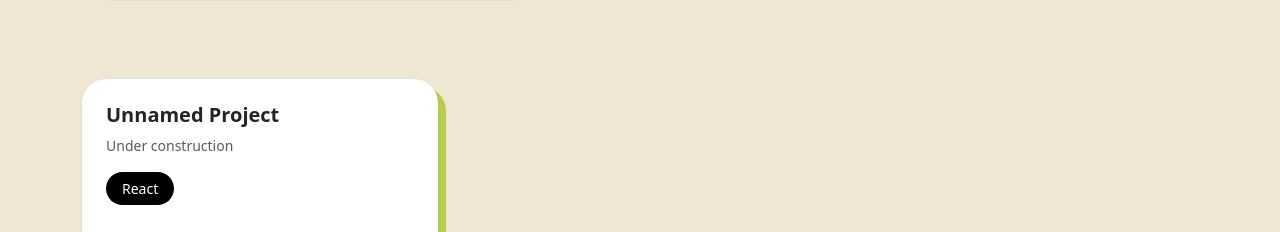
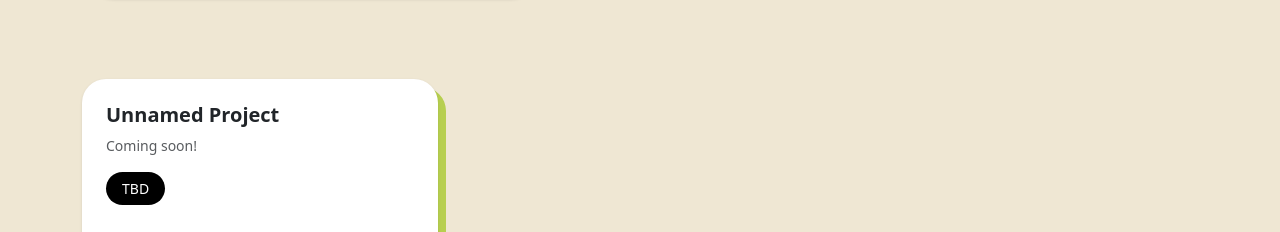
Before and after one commit to aliciabuelow/alicia-portfolio, a React (Vite) app in the folder react-app/: page / in a window 1280 px wide. Shown: the part 2400-2632 px from the top of the page. Built offline with nearby package versions, Linux system fonts and the light colour scheme.

Commit message:
Update project placeholder content

```diff
--- a/react-app/src/components/MoreProjects.jsx
+++ b/react-app/src/components/MoreProjects.jsx
@@ -5,8 +5,8 @@ import { ExternalLink } from "lucide-react";
 const moreProjects = [
   {
     title: "Unnamed Project",
-    description: "Under construction",
-    tags: ["React"],
+    description: "Coming soon!",
+    tags: ["TBD"],
     color: "#B7CF4F"
   },
 ];
```
